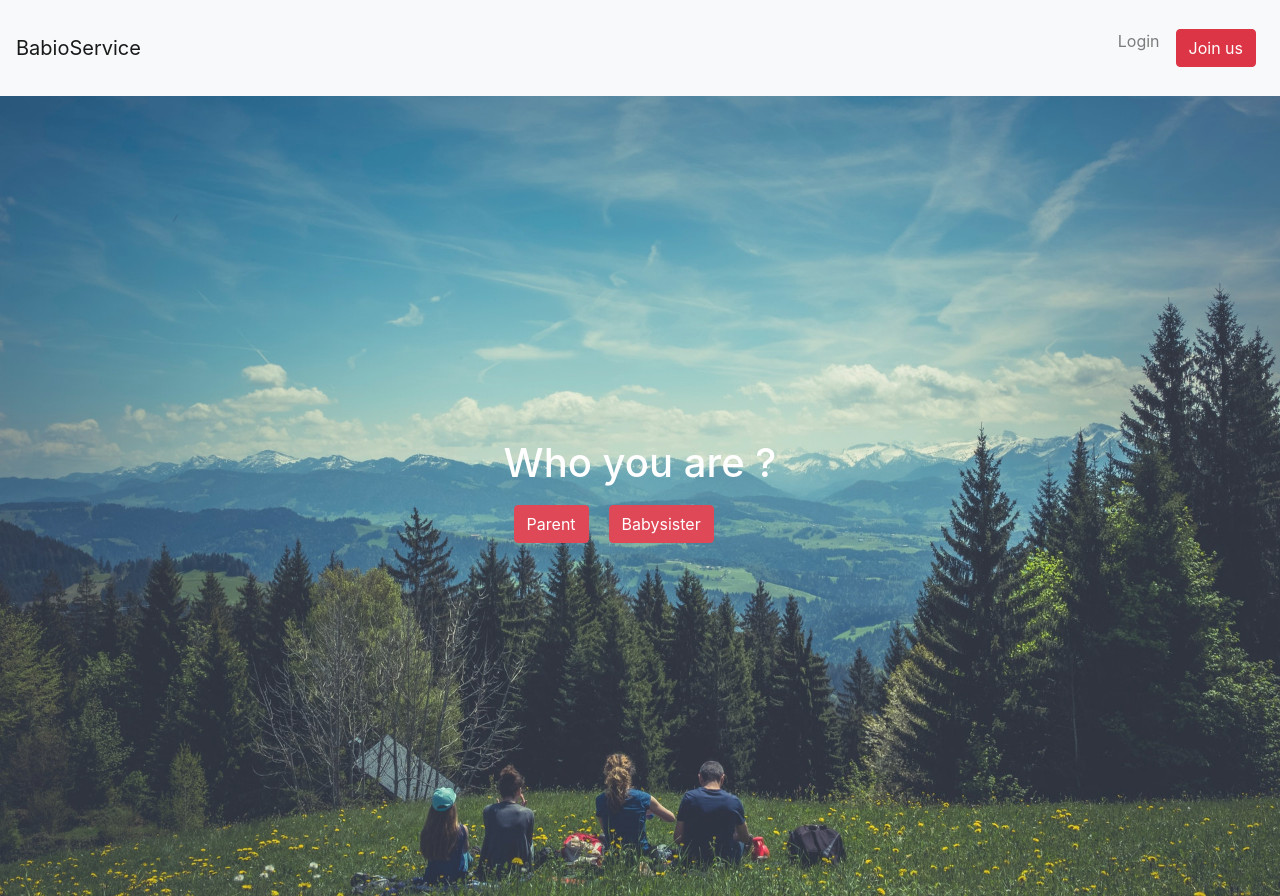
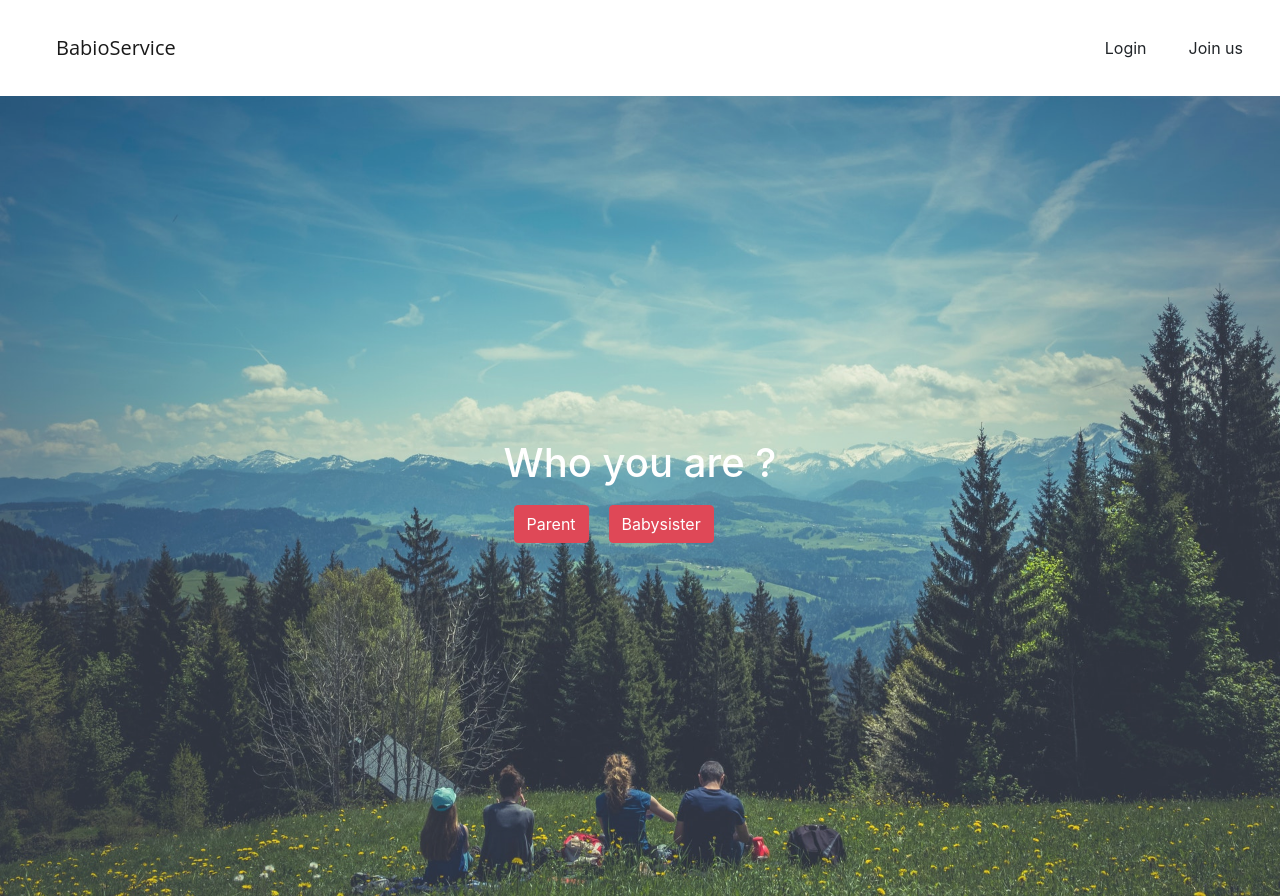
Before and after one commit to tranthuykieu/baby-client, a React (Create React App) app: page /login in a window 1280 px wide. Built offline with nearby package versions, Linux system fonts and the light colour scheme.

Commit message:
edit css

```diff
--- a/src/CSS/style.css
+++ b/src/CSS/style.css
@@ -1,3 +1,15 @@
+.logo-home {
+    margin-left: 5vh;
+    font-family: 'Open Sans', sans-serif;
+    color: rgb(114, 174, 202)
+}
+
+
+.btn-navhome {
+    background: rgb(114, 174, 202)
+}
+
+/*  */
 .container {
     width: 100%;
     max-width: 100%;
--- a/src/components/HomePage.js
+++ b/src/components/HomePage.js
@@ -48,7 +48,7 @@ class HomePage extends Component {
                     <h1 className="landing-cap">Trusted by family</h1>
                     <p className="para-cap">Taking care of your children at anytime</p>
                     <p className="para-cap">Education to future-proof your children</p>
-                    <a href="#solution">
+                    <a >
                         <button className="btn-explore" type="button"><span>Explore now</span></button>
                     </a>
                     </div>
--- a/src/components/Nav.js
+++ b/src/components/Nav.js
@@ -30,18 +30,20 @@ export default class Example extends React.Component {
   }
   render() {
     return (
-      <div>
-        <Navbar style={height} color="light" light expand="md">
-          <NavbarBrand href="/">BabioService</NavbarBrand>
+      <div className='container-navhome'>
+        <Navbar  style={height} color="" light expand="md">
+          <NavbarBrand href="/" className='logo-home'> BabioService</NavbarBrand>
           <NavbarToggler onClick={this.toggle} />
           <Collapse isOpen={this.state.isOpen} navbar>
             <Nav className="ml-auto" navbar>
               <NavItem>
-                <NavLink href="/login"> Login </NavLink>
+                <NavLink href="/login">
+                  <Button className='btn-navhome' color="">Login</Button>
+                </NavLink>
               </NavItem>
               <NavItem>
                 <NavLink href="/register">
-                  <Button color="danger">Join us</Button>{" "}
+                  <Button  className='btn-navhome' color="" >Join us</Button>{" "}
                 </NavLink>
               </NavItem>
             </Nav>
--- a/src/components/register/Register.js
+++ b/src/components/register/Register.js
@@ -20,7 +20,8 @@ const who = {
 };
 
 const button = {
-  margin: "10px"
+  margin: "10px",
+
 };
 
 class Register extends Component {
@@ -32,13 +33,13 @@ class Register extends Component {
           <div>
             <h1 style={who}>Who you are ?? </h1>
             <Link to={"/parent/register"}>
-              <Button style={button} color="danger">
+              <Button className='btn-navhome' style={button} color="">
                 {" "}
                 Parent{" "}
               </Button>
             </Link>
             <Link to={"/sister/register"}>
-              <Button style={button} color="danger">
+              <Button className='btn-navhome' style={button} color="rgb(114, 174, 202)">
                 {" "}
                 Babysister{" "}
               </Button>
```
Also changed, not shown: src/img/main-logo.jpg (added).
